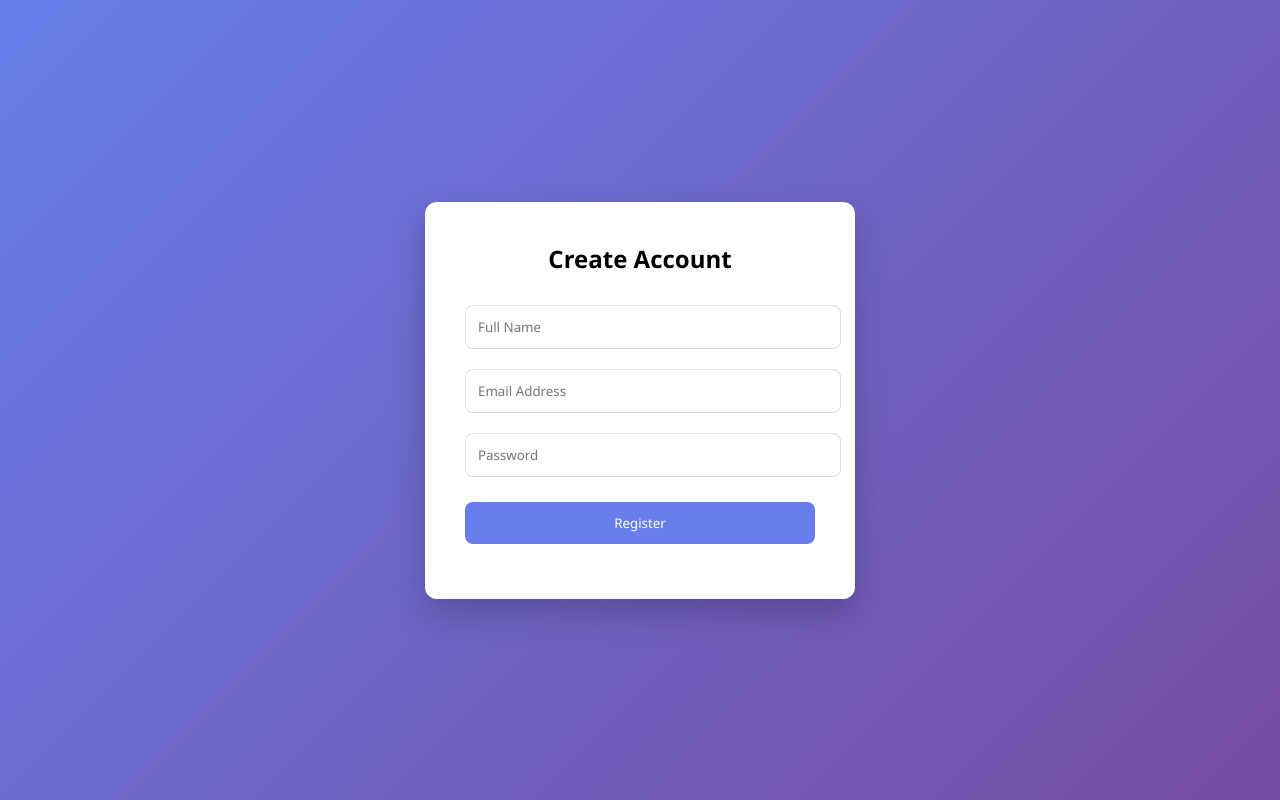
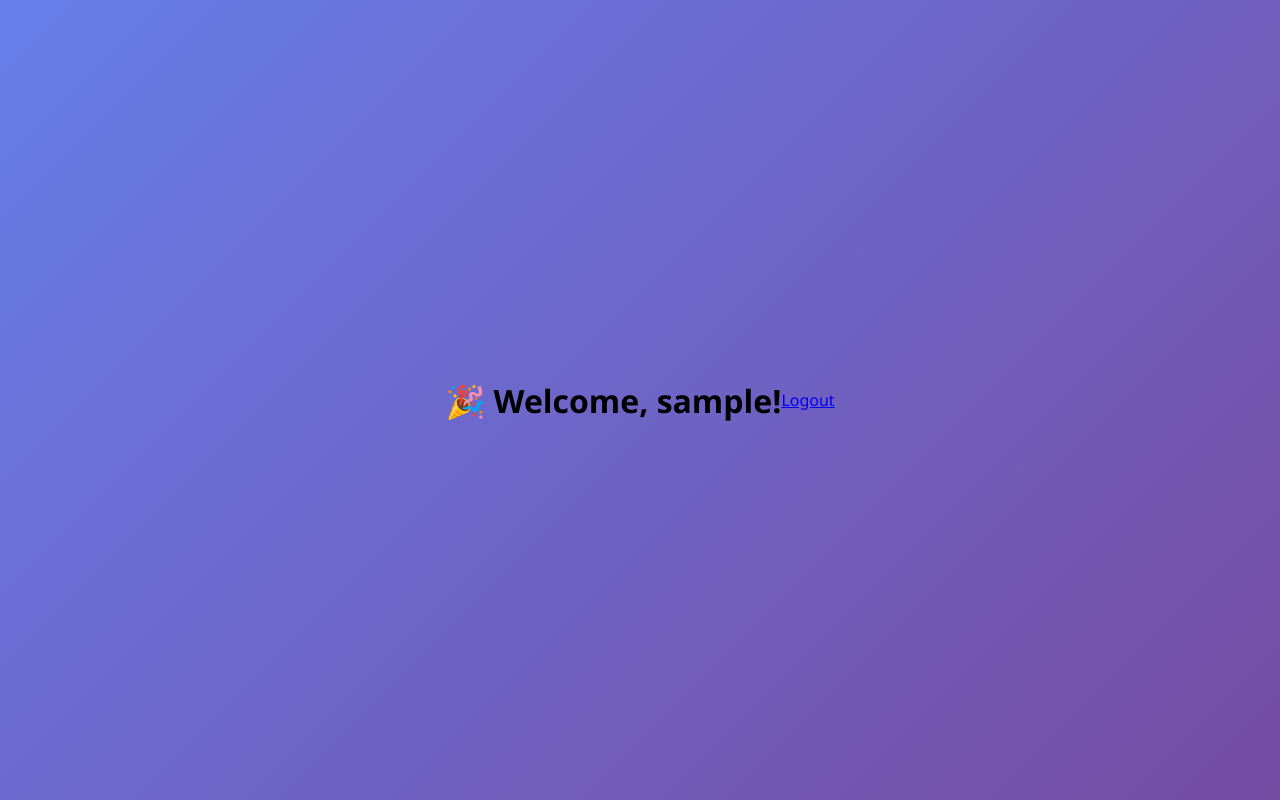
Before and after one commit to Light-zzz/DevOps_2_tier_Project-1, a Flask app: page / in a window 1280 px wide. Run offline with Flask 3, Linux system fonts and the light colour scheme; the visitor is signed in with stand-in values (Sample User, id 1); some libraries are stand-ins or nearby versions.

Commit message:
Update index.html

```diff
--- a/app/templates/index.html
+++ b/app/templates/index.html
@@ -1,25 +1,11 @@
 <!DOCTYPE html>
-<html lang="en">
+<html>
 <head>
-    <meta charset="UTF-8">
-    <title>Animated Registration</title>
+    <title>Welcome</title>
     <link rel="stylesheet" href="/static/style.css">
 </head>
-<body>
-
-<div class="container">
-    <div class="card">
-        <h2>Create Account</h2>
-        <form id="registerForm">
-            <input type="text" id="name" placeholder="Full Name" required>
-            <input type="email" id="email" placeholder="Email Address" required>
-            <input type="password" id="password" placeholder="Password" required>
-            <button type="submit">Register</button>
-        </form>
-        <p id="message"></p>
-    </div>
-</div>
-
-<script src="/static/script.js"></script>
+<body class="welcome">
+    <h1>🎉 Welcome, {{ username }}!</h1>
+    <a href="/logout" class="btn">Logout</a>
 </body>
 </html>
```
